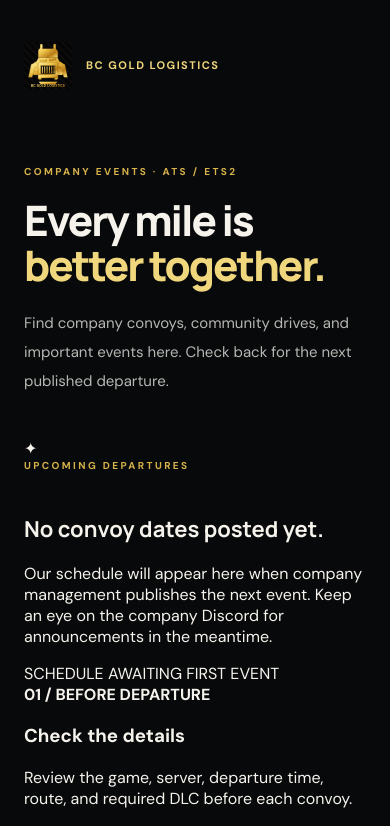
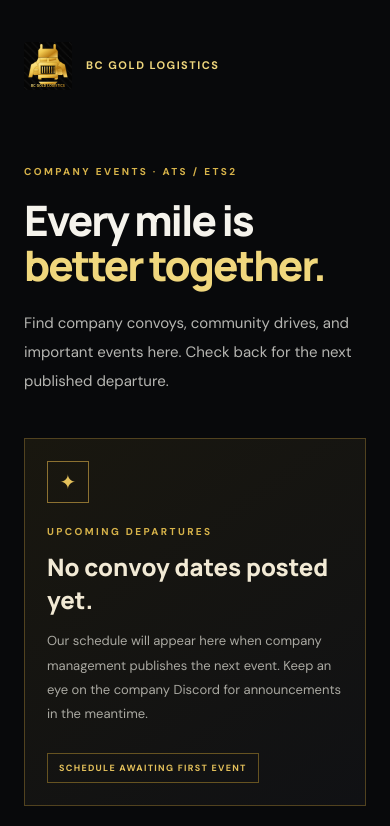
Before and after one commit to dospatch/gold-logistics-bot, a Next.js app in the folder website/: page /convoys in a window 390 px wide. Shown: the top 826 px of the page. Built offline with nearby package versions, Linux system fonts and the light colour scheme.

Commit message:
Style mobile convoy schedule and driver portal

```diff
--- a/website/app/globals.css
+++ b/website/app/globals.css
@@ -75,3 +75,33 @@
 @media(max-width:850px){.mobile-menu{display:block}.nav-inner{gap:10px}.nav-inner nav{display:none}}
 @media(max-width:600px){.topline{padding:0 8px;text-align:center;line-height:1.3}.main-nav{height:76px}.nav-brand{gap:7px}.nav-brand img{width:46px;height:46px}.nav-brand b{font-size:9px;letter-spacing:1px}.nav-brand small{font-size:6px;letter-spacing:1px}.nav-apply{min-height:44px;display:flex;align-items:center;gap:5px;padding:8px;font-size:7px;letter-spacing:.4px}.mobile-menu summary{padding:10px;font-size:8px}.new-hero-inner{padding-top:58px}.new-hero-photo{background-position:58% center}.hero-copy h1{font-size:clamp(48px,13vw,70px)}.hero-copy h2{font-size:22px}.hero-emblem{width:min(230px,80%)}.gold-button,.dark-button{min-height:48px}.footer-nav a{min-height:40px;display:flex;align-items:center}.under-link{min-height:44px;display:inline-flex;align-items:center}.join-action .gold-button{width:100%;justify-content:space-between}}
 @media(prefers-reduced-motion:reduce){html{scroll-behavior:auto}*,*::before,*::after{animation-duration:.01ms!important;animation-iteration-count:1!important;transition-duration:.01ms!important}}
+
+
+/* Convoy schedule and driver portal */
+.convoy-empty,.driver-panel{margin:34px 0;padding:32px;border:1px solid #51421f;background:linear-gradient(145deg,#19170f,#101114)}
+.convoy-icon{display:grid;place-items:center;width:42px;height:42px;border:1px solid #8c7131;color:#e4c15b;font-size:20px;margin-bottom:22px}
+.convoy-empty h2,.driver-panel h2{font:800 24px Manrope;margin:12px 0;color:#f2ead5}
+.convoy-empty p,.driver-panel p{color:#aaa9a2;line-height:1.85;font-size:13px;max-width:650px}
+.convoy-status,.driver-connected{display:inline-block;margin-top:14px;padding:8px 11px;border:1px solid #665321;color:#e4c15b;font-size:9px;font-weight:900;letter-spacing:1.3px}
+.convoy-info{display:grid;grid-template-columns:repeat(3,1fr);gap:14px;margin:35px 0}
+.convoy-info article{padding:22px;border:1px solid #303136;background:#111215}
+.convoy-info article>b,.driver-roles>small{color:#d8b64f;font-size:9px;letter-spacing:1.3px}
+.convoy-info h3{font:700 17px Manrope;margin:22px 0 8px}
+.convoy-info p{font-size:12px;line-height:1.8;color:#a8a7a0}
+.driver-profile-top{display:flex;align-items:center;gap:17px;flex-wrap:wrap}
+.driver-avatar{width:58px;height:58px;display:grid;place-items:center;background:#d7b34a;color:#17130a;font:900 24px Manrope}
+.driver-profile-top h2{margin:6px 0 0}
+.driver-profile-top p{margin:4px 0}
+.driver-connected{margin:0 0 0 auto}
+.driver-facts{display:grid;grid-template-columns:repeat(3,1fr);gap:14px;margin:30px 0;padding-top:24px;border-top:1px solid #333}
+.driver-facts small,.driver-roles>small{display:block;color:#d8b64f;font-size:9px;letter-spacing:1.2px}
+.driver-facts b{display:block;margin-top:8px;font-size:12px;overflow-wrap:anywhere;color:#e6e2d7}
+.driver-roles>div{display:flex;flex-wrap:wrap;gap:8px;margin-top:12px}
+.driver-roles span{padding:8px 11px;border:1px solid #5d4c25;background:#19170f;color:#e6d28e;font-size:11px}
+.driver-shortcuts{display:grid;grid-template-columns:repeat(3,1fr);gap:12px;margin:25px 0}
+.driver-shortcuts a{display:flex;flex-direction:column;gap:12px;padding:20px;border:1px solid #333;background:#111215}
+.driver-shortcuts a b{font:800 11px Manrope;color:#e3c15d;letter-spacing:1px}
+.driver-shortcuts a span{font-size:11px;line-height:1.6;color:#aaa}
+.driver-panel small{display:block;color:#888;font-size:10px;margin-top:16px}
+.driver-note{padding:16px;border-left:2px solid #b9973c;background:#111215;color:#aaa;font-size:11px;line-height:1.8}
+@media(max-width:700px){.convoy-empty,.driver-panel{padding:22px}.convoy-info,.driver-shortcuts{grid-template-columns:1fr}.driver-facts{grid-template-columns:1fr;gap:18px}.driver-connected{margin:8px 0 0}.driver-profile-top{align-items:flex-start}.convoy-page .btn{width:100%}}
```
